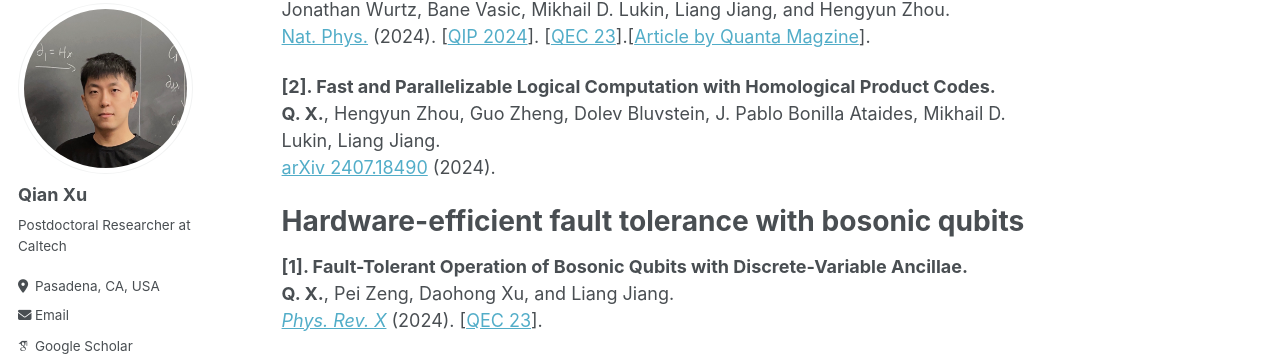
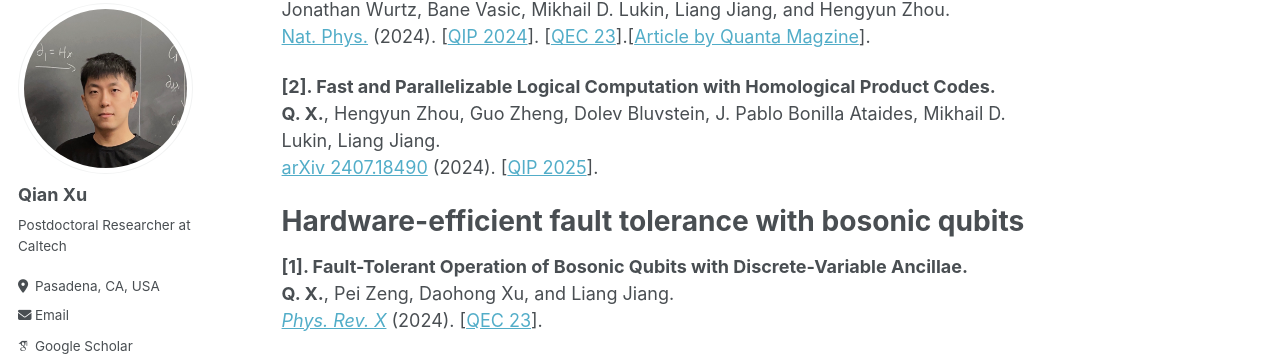
Before and after one commit to deltaXdeltaQ/deltaXdeltaQ.github.io, a Jekyll site: the page built from _pages/about.md, in a window 1280 px wide and 900 px high, scrolled down 579 px. Shown: the part 103-459 px from the top of the window. Built offline with Jekyll 4.4.1, drawn with Linux system fonts in a browser that asks for light colours; some web fonts are replaced.

Commit message:
Update about.md

```diff
--- a/_pages/about.md
+++ b/_pages/about.md
@@ -22,7 +22,7 @@ Low-overhead fault-tolerant quantum computing with quantum low-density-parity-ch
 
 **[2]. Fast and Parallelizable Logical Computation with Homological Product Codes.**\
 **Q. X.**, Hengyun Zhou, Guo Zheng, Dolev Bluvstein, J. Pablo Bonilla Ataides, Mikhail D. Lukin, Liang Jiang.\
-[arXiv 2407.18490](https://arxiv.org/abs/2407.18490) (2024).
+[arXiv 2407.18490](https://arxiv.org/abs/2407.18490) (2024). \[[QIP 2025](https://rsvp.duke.edu/event/qip2025/accepted-talks)\].
 
 Hardware-efficient fault tolerance with bosonic qubits
 ======
```
